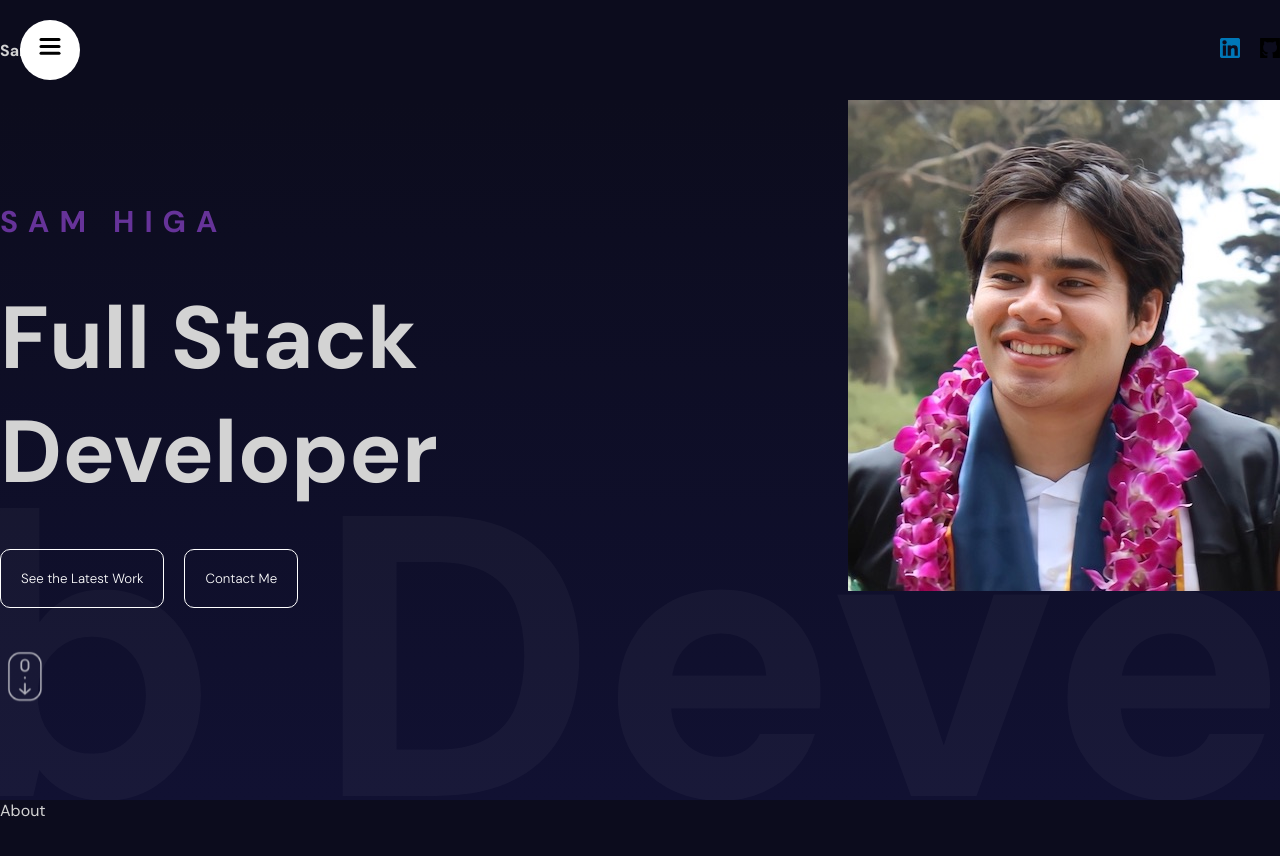
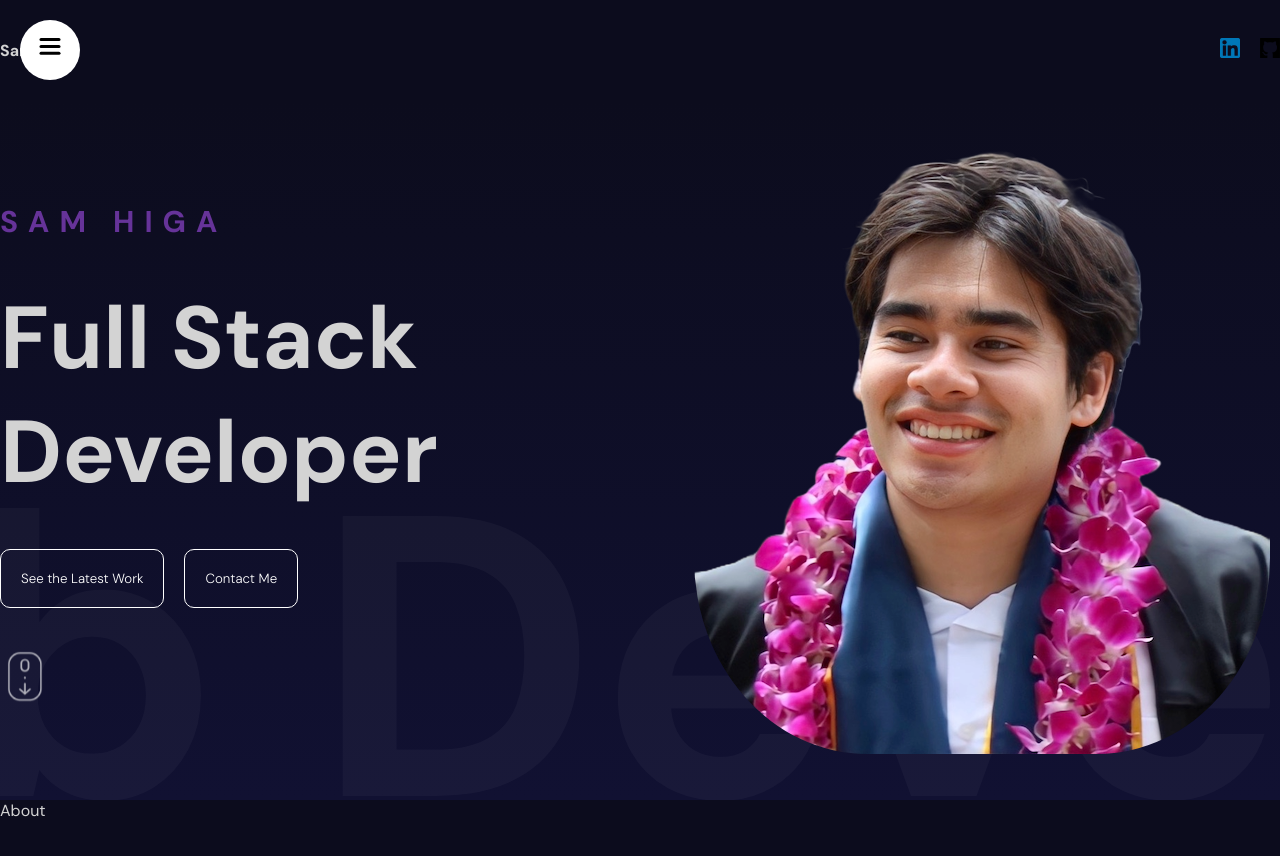
Before and after one commit to samhiga/animated-portfolio, a React (Vite) app: page / in a window 1280 px wide. Shown: the top 856 px of the page. Built offline with nearby package versions, Linux system fonts and the light colour scheme.

Commit message:
bug fixes and edits to hero and sidebar

```diff
--- a/src/components/hero/Hero.jsx
+++ b/src/components/hero/Hero.jsx
@@ -22,7 +22,6 @@ const textVariants = {
           repeat: Infinity,
         },
       },
-
 };
 
 const sliderVariants = {
@@ -74,7 +73,7 @@ const Hero = () => {
         Web Developer
       </motion.div>
       <div className="imageContainer">
-        <img src="/profile.jpeg" alt="" />
+        <img src="/profile.png" alt="" />
       </div>
     </div>
   );
--- a/src/components/hero/hero.scss
+++ b/src/components/hero/hero.scss
@@ -1,3 +1,4 @@
+
 .hero {
   height: calc(100vh - 100px);
   background: linear-gradient(180deg, #0c0c1d, #111132);
@@ -28,6 +29,7 @@
       }
 
       .buttons {
+        z-index: 2;
         button {
           padding: 20px;
           border: 1px solid white;
@@ -50,7 +52,11 @@
     height: 100%;
     position: absolute;
     top: 0;
-    right: 0;
+    right: 10px;
+
+    img{
+        border-radius: 30%;
+    }
   }
 
   .slidingTextContainer {
--- a/src/components/sidebar/sidebar.scss
+++ b/src/components/sidebar/sidebar.scss
@@ -7,6 +7,7 @@
   color: black;
 
   .bg {
+    z-index: 999;
     position: fixed;
     top: 0;
     left: 0;
```
Also changed, not shown: public/profile.png (added), 1 other file (tests, documents, lock files or other folders).
